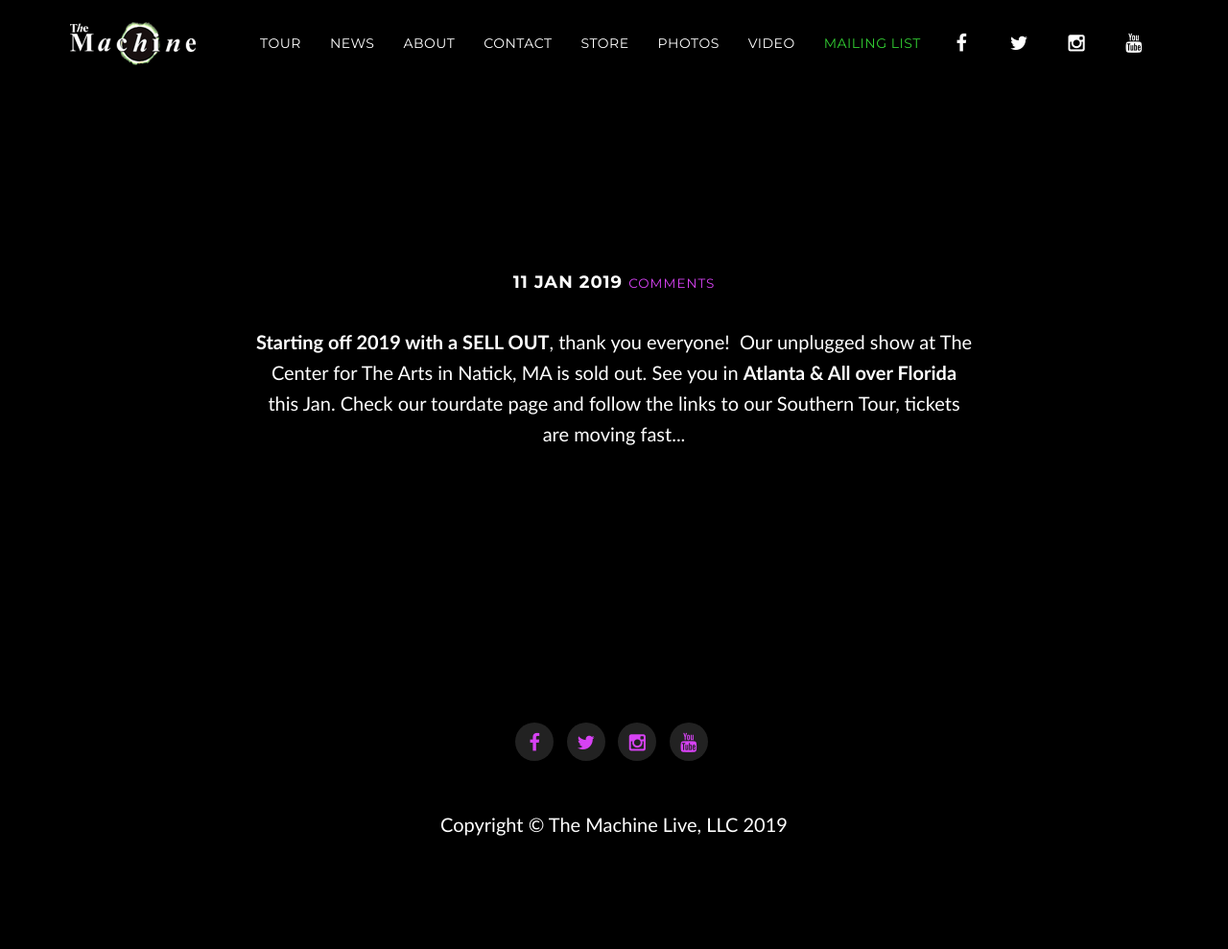
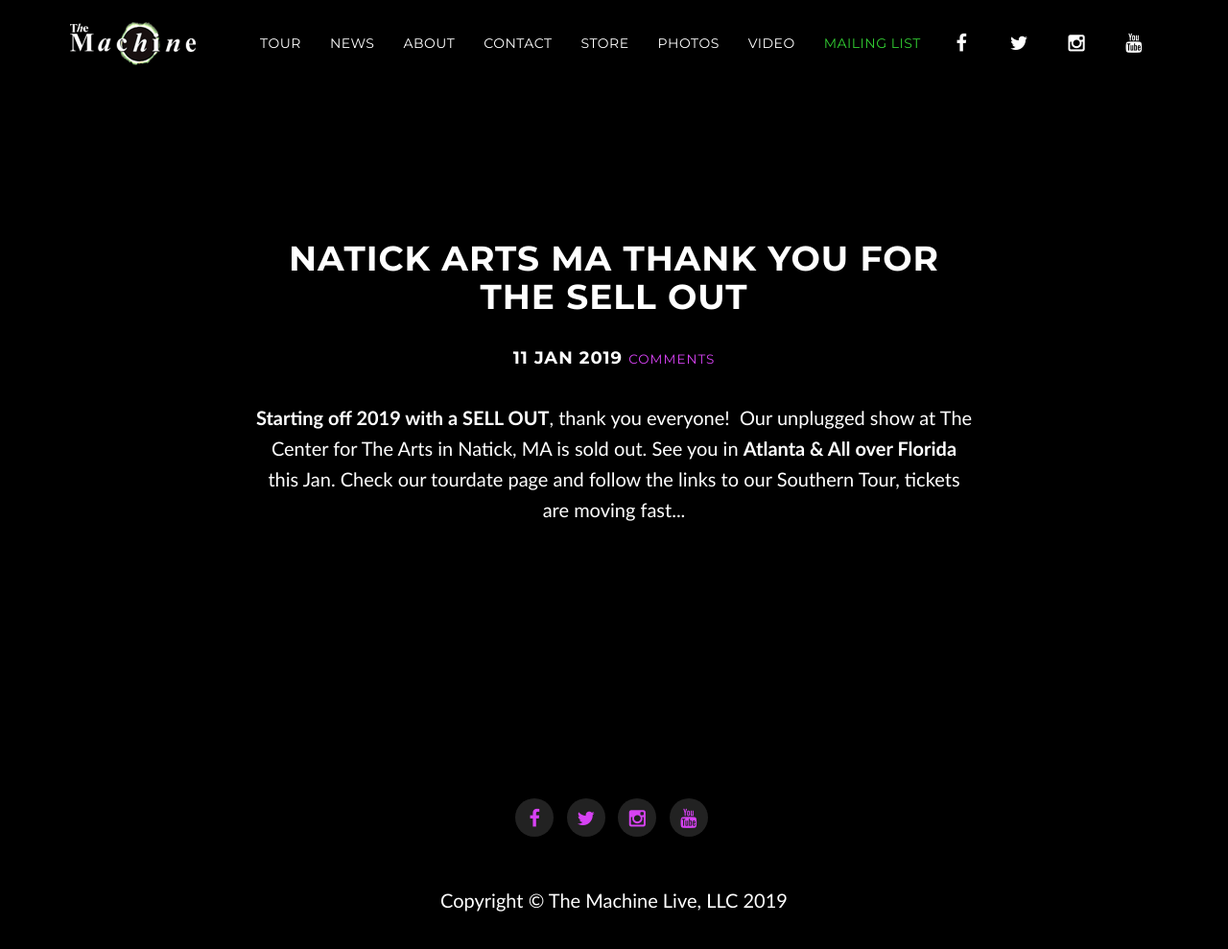
Before and after one commit to machineweb/machineweb.github.io, a Jekyll site: the page built from _posts/2019-01-11-.md, in a window 1280 px wide and 1196 px high. Shown: the top 989 px of the window at 96% size. Built offline with Jekyll 4.4.1, drawn with Linux system fonts in a browser that asks for light colours; comment, search, counter and statistics services are not loaded.

Commit message:
Updated news item

```diff
--- a/_posts/2019-01-11-.md
+++ b/_posts/2019-01-11-.md
@@ -1,7 +1,7 @@
 ---
 layout: post
 section-type: post
-title:
+title: Natick Arts MA Thank You for the SELL OUT
 ---
 
 <p><strong>Starting off 2019 with a SELL OUT</strong>, thank you everyone!&nbsp;&nbsp;Our unplugged show at The Center for The Arts&nbsp;in Natick, MA is sold out. See you in <strong>Atlanta &amp; All over Florida</strong> this Jan. Check our tourdate page and follow the links to our Southern Tour, tickets are moving fast...</p>
```
